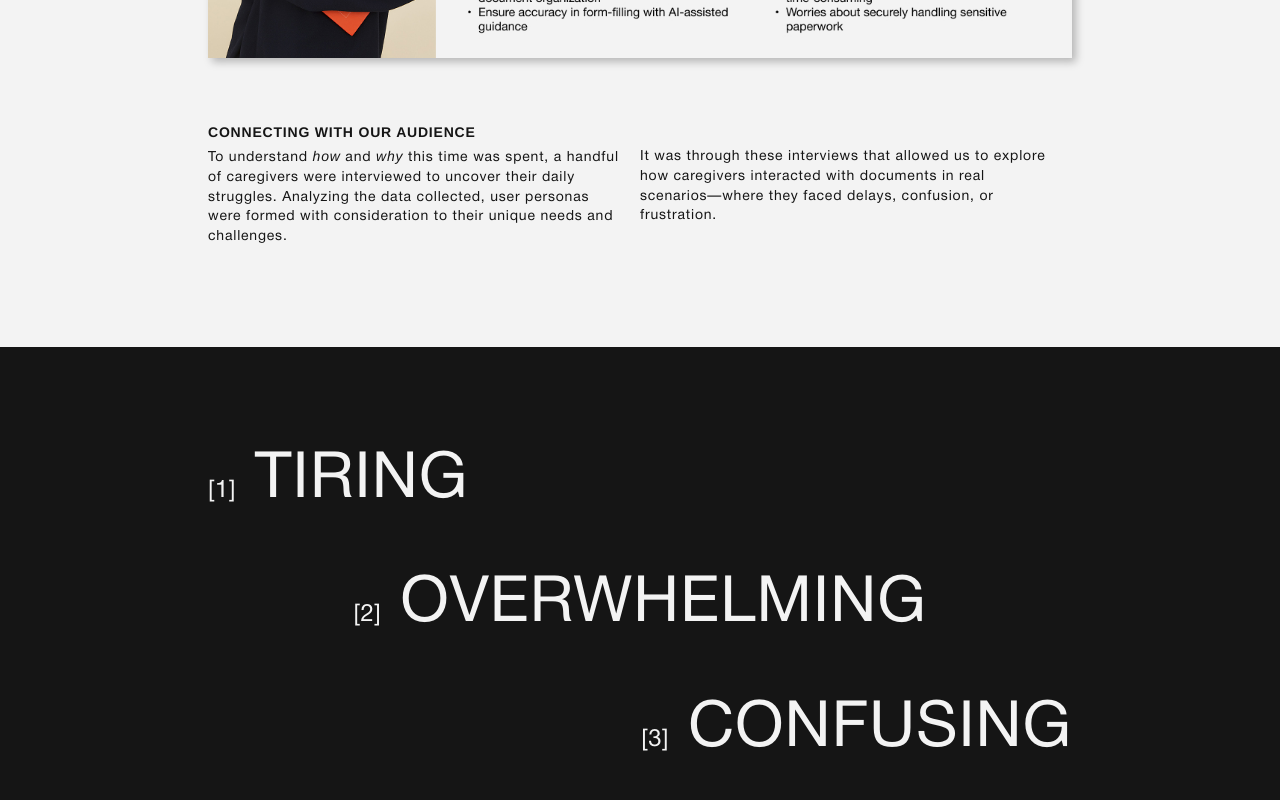
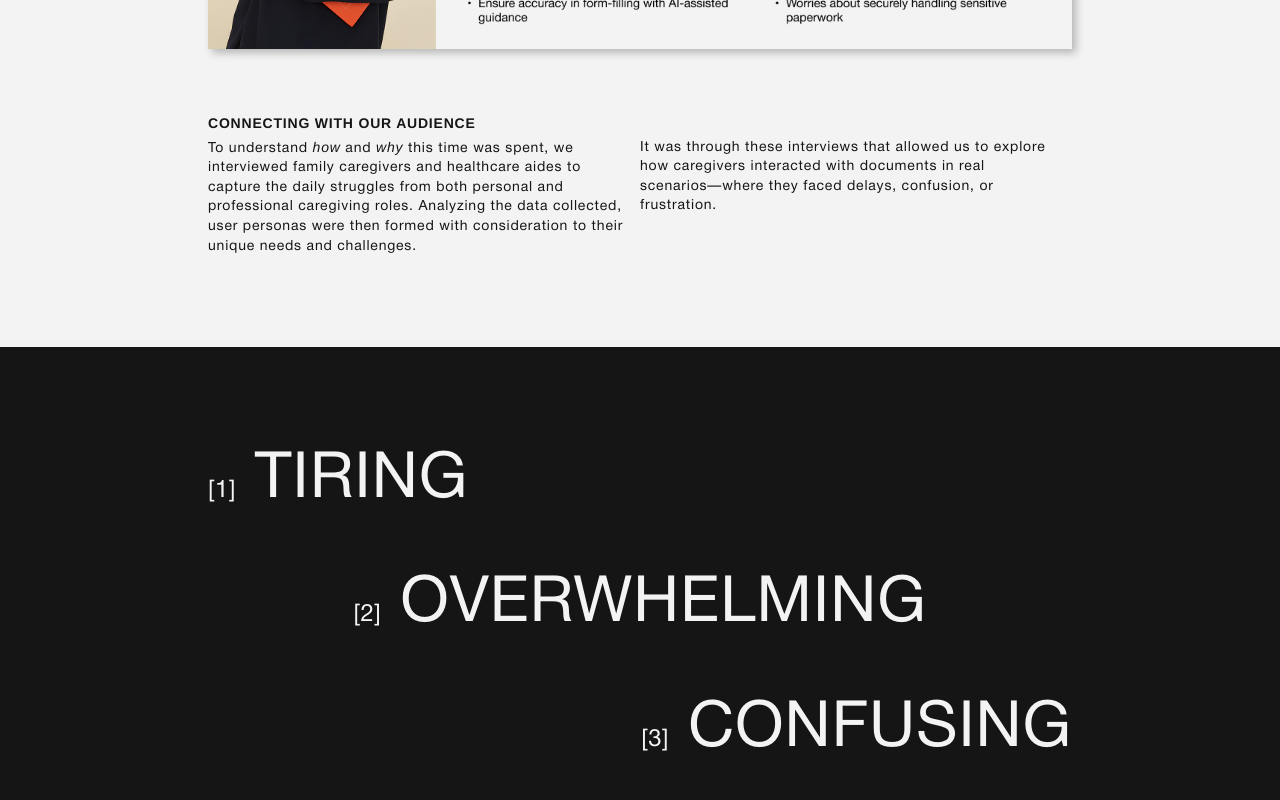
Before and after one commit to jasantiaguel/my-portfolio, a Next.js app: page /projects/aether in a window 1280 px wide. Shown: the part 1880-2680 px from the top of the page. Built offline with nearby package versions, Linux system fonts and the light colour scheme; a web font is replaced by a local one.

Commit message:
content tweaks

```diff
--- a/src/app/projects/aether/page.js
+++ b/src/app/projects/aether/page.js
@@ -231,11 +231,11 @@ export default function AetherPage() {
               <div className="flex flex-col">
                 <p className={styles.descriptionBody}>
                   To understand <span className="italic">how</span> and{" "}
-                  <span className="italic">why</span> this time was spent, a
-                  handful of caregivers were interviewed to uncover their daily
-                  struggles. Analyzing the data collected, user personas were
-                  formed with consideration to their unique needs and
-                  challenges.
+                  <span className="italic">why</span> this time was spent, we
+                  interviewed family caregivers and healthcare aides to capture
+                  the daily struggles from both personal and professional caregiving
+                  roles. Analyzing the data collected, user personas were then formed
+                  with consideration to their unique needs and challenges.
                 </p>
               </div>
             </div>
@@ -567,7 +567,7 @@ export default function AetherPage() {
                 <p className={styles.descriptionBody}>
                   To address the functionality concerns, AETHER was further
                   refined with clearer instructions and a more intuitive display
-                  of saved documents. By enhancing the user interface and
+                  of saved documents. Furthermore, by enhancing the user interface and
                   providing additional guidance, we ensured that caregivers
                   could navigate the app effortlessly and fully utilize its
                   features.
@@ -643,7 +643,7 @@ export default function AetherPage() {
                 inclusion of contextual tool-tips.
               </p>
               <p className={classNames(styles.descriptionBody)}>
-                Furthermore, by prioritizing clarity, we ensured a easier
+                By prioritizing clarity, we ensured a easier
                 learning curve for first-time and repeat users.
               </p>
             </div>
```
